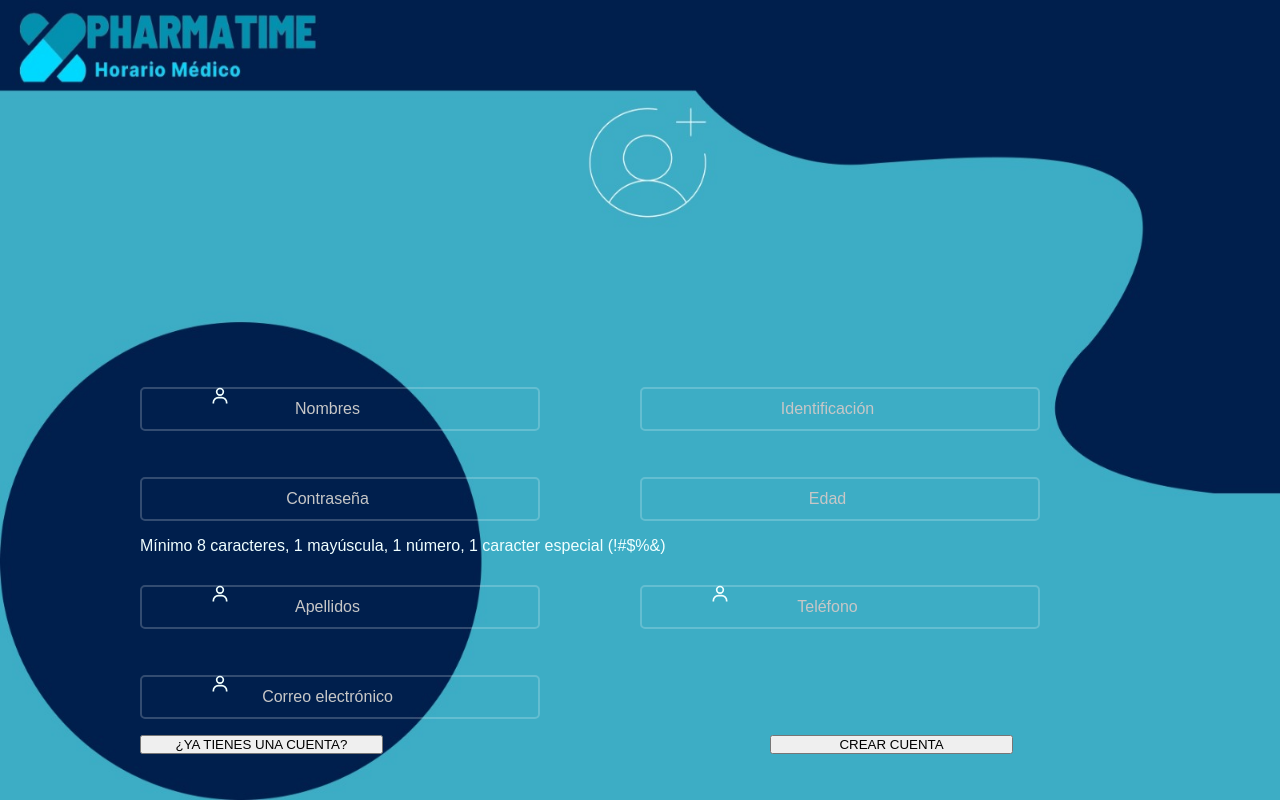
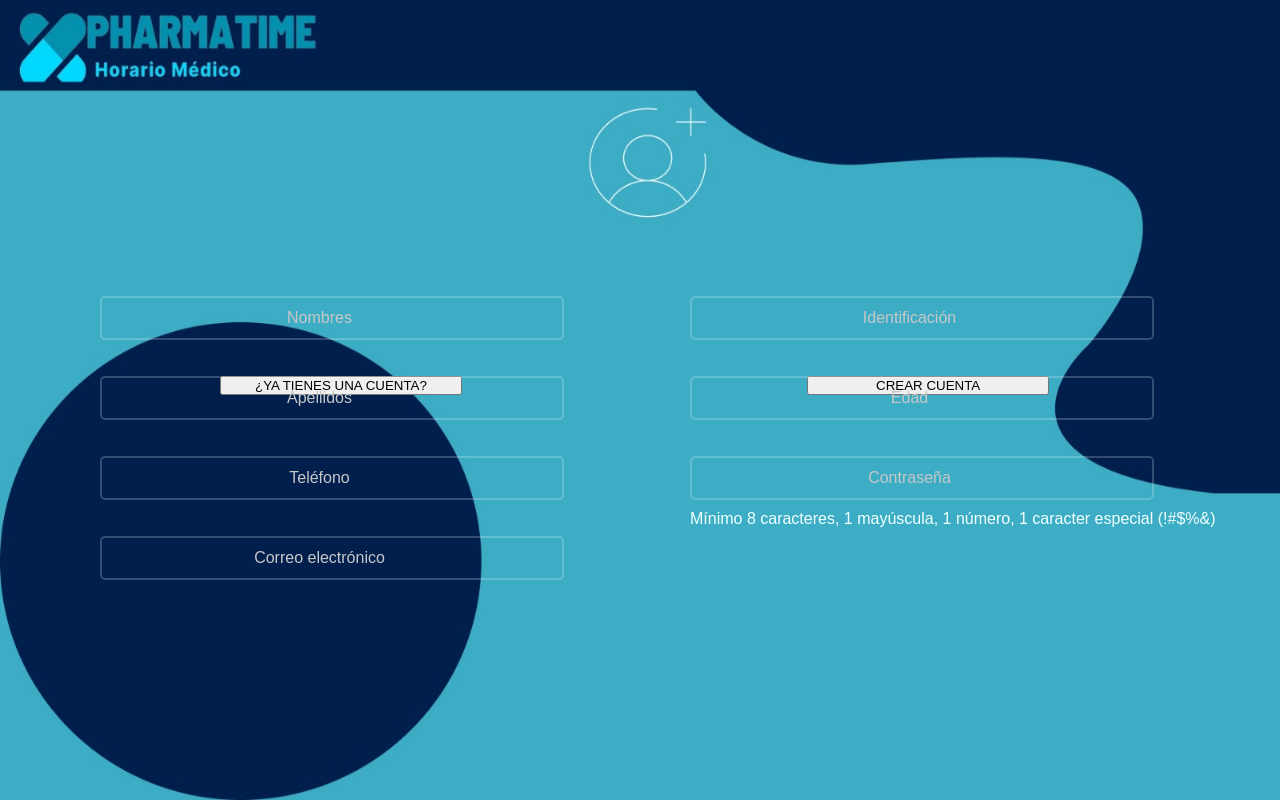
Before and after one commit to KarenRamirez155/PharmatimeFront, a React (Create React App) app: page /Register in a window 1280 px wide. Built offline with nearby package versions, Linux system fonts and the light colour scheme.

Commit message:
Arreglo registro y recuperacion contraseña

```diff
--- a/public/index.html
+++ b/public/index.html
@@ -24,7 +24,7 @@
       work correctly both with client-side routing and a non-root public URL.
       Learn how to configure a non-root public URL by running `npm run build`.
     -->
-    <title>Login Form</title>
+    <title>PharmaTime</title>
   </head>
   <body>
     <noscript>You need to enable JavaScript to run this app.</noscript>
@@ -41,7 +41,7 @@
     -->
   </body>
 
-  <title>Recuperación de Contraseña</title>
+
 </head>
 <body>
   <noscript>You need to enable JavaScript to run this app.</noscript>
--- a/src/App.jsx
+++ b/src/App.jsx
@@ -1,6 +1,7 @@
 import { BrowserRouter as Router, Routes, Route } from "react-router-dom";
 import LoginForm from './Components/LoginForm/LoginForm';
 import Register from './Components/Register/Register';
+import ViewPatient from "./Components/Patient/ViewPatient";
 import RecoverPassword from "./Components/RecoverPassword/RecoverPassword";
 
 
@@ -13,6 +14,7 @@ const App = () => {
                 <Route path="/Login"  element={<LoginForm />} /> {/** ruta de login */}
                 <Route path="/Register" element={<Register />} /> {/** ruta de inicio de la app */}
                 <Route path="/RecoverPassword" element={<RecoverPassword />} /> {/** ruta de recuperación de contraseña */}
+                <Route path="/ViewPatient" element={<ViewPatient />} /> {/** ruta de visualizar paciente */}
             </Routes>
         </Router>
     )
--- a/src/Components/LoginForm/LoginForm.jsx
+++ b/src/Components/LoginForm/LoginForm.jsx
@@ -39,6 +39,8 @@ const LoginForm = () => {
         </body>
 
     )
+
+
 }
 
 export default LoginForm;
--- /dev/null
+++ b/src/Components/Patient/ViewPatient.css
@@ -0,0 +1,110 @@
+@import url('https://fonts.googleapis.com/css2?family=Josefin+Sans:ital,wght@0,100..700;1,100..700&family=Oswald:wght@200..700&display=swap');
+
+#patient1 {
+    font-family: 'Josefine Sans', sans-serif;
+    margin: 0;
+    padding: 0;
+  }
+
+  h1, h2, h3 {
+    text-align: center;
+  }
+
+
+  /* Encabezado */
+  .header {
+    background-color: #007bff;
+    color: #fff;
+    padding: 15px 0;
+    border-bottom: 2px solid gray;
+  }
+
+  .header h1 {
+    margin: 0;
+  }
+
+  .menu {
+    width: 14rem;
+    height: calc(100vh - 52px);
+    border-right: 1px solid gray;
+    ul{
+      list-style: none;
+      padding: 1rem 2rem;
+      li {
+        margin-bottom: 1rem;
+      }
+    }
+  }
+
+  /* Lista de pacientes */
+  .patients {
+    margin-top: 20px;
+  }
+
+  .patients table {
+    width: 100%;
+    border-collapse: collapse;
+  }
+
+  .patients th,
+  .patients td {
+    border: 1px solid #ddd;
+    padding: 8px;
+  }
+
+  .patients th {
+    text-align: left;
+  }
+
+  /* Asignación de medicamentos */
+  .medication-assignment {
+    margin-top: 20px;
+  }
+
+  .medication-assignment form {
+    width: 100%;
+    max-width: 500px;
+    margin: 0 auto;
+  }
+
+  .medication-assignment label {
+    display: block;
+    margin-bottom: 5px;
+  }
+
+  .medication-assignment input,
+  .medication-assignment select {
+    width: 100%;
+    padding: 8px;
+    border: 1px solid #ddd;
+    border-radius: 4px;
+  }
+
+  .medication-assignment button {
+    background-color: #007bff;
+    color: #fff;
+    padding: 10px 20px;
+    border: none;
+    border-radius: 4px;
+    cursor: pointer;
+  }
+
+  /* Horario */
+  .schedule {
+    margin-top: 20px;
+  }
+
+  .schedule table {
+    width: 100%;
+    border-collapse: collapse;
+  }
+
+  .schedule th,
+  .schedule td {
+    border: 1px solid #ddd;
+    padding: 8px;
+  }
+
+  .schedule th {
+    text-align: left;
+}
--- /dev/null
+++ b/src/Components/Patient/ViewPatient.jsx
@@ -0,0 +1,30 @@
+import React from 'react'
+import "./ViewPatient.css";
+
+const ViewPatient = () => {
+  return (
+    <body id='patient1'>
+        <div className='header'>
+
+
+        </div>
+        <div className='menu'>
+            <ul>
+                <li>
+                    <button type='submit'>Pacientes</button>
+                </li>
+                <li>
+                    <button type='submit'>Asignar medicamentos</button>
+                </li>
+                <li>
+                    <button type='submit'>Horario</button>
+                </li>
+            </ul>
+
+
+        </div>
+    </body>
+  )
+}
+
+export default ViewPatient
--- a/src/Components/RecoverPassword/RecoverPassword.css
+++ b/src/Components/RecoverPassword/RecoverPassword.css
@@ -1,19 +1,25 @@
-.wrapper {
+.wrapper2 {
     width: 1050px;
     background: darkblue;
     color: #000000;
     border-radius: 20px;
     padding: 20px 0;
     text-align: center;
+    position: absolute;
+    top: 50%;
+    left: 50%;
+    transform: translate(-50%, -50%);
+    margin: 0 auto;
+
 }
 
-.wrapper h1 {
+.wrapper2 h1 {
     font-size: 36px;
     text-align: center;
     color: rgb(255, 255, 255);
 }
 
-.wrapper .input-box {
+.wrapper2 .input-box {
     position: relative;
     width: 100%;
     height: 90px;
@@ -38,7 +44,7 @@
     color: #c7c7c7;
 }
 
-.wrapper button {
+.wrapper2 button {
     width: 15%;
     height: 45px;
     background: seagreen;
--- a/src/Components/RecoverPassword/RecoverPassword.jsx
+++ b/src/Components/RecoverPassword/RecoverPassword.jsx
@@ -3,7 +3,7 @@ import "./RecoverPassword.css"
 
 const RecoverPassword = () => {
     return(
-        <div className="wrapper">
+        <div className="wrapper2">
             <form action="">
                 <h1>Recuperar Contraseña</h1>
                 <div className="input-box">
--- a/src/Components/Register/Register.css
+++ b/src/Components/Register/Register.css
@@ -3,6 +3,7 @@
     margin: 0;
     padding: 0;
     box-sizing: border-box;
+
 }
 
 #Register1 {
@@ -16,6 +17,9 @@
     background-image: url('../Assets/Fondo-register.jpeg');
     background-size: 100% 100%;
     background-position: center;
+    width: 100%;
+    height: 100%;
+    box-sizing: border-box;
 }
 
 code {
@@ -23,31 +27,64 @@ code {
 }
 
 .wrapper1 {
-    width: 1000px;
-   /* background: green; */
+    display: flex;
+    width: 100%;
+    height: 100%;
     color: azure;
     box-sizing: border-box;
-    margin-top: 300px;
+   /*justify-content: space-between;*/
 
 }
 
-.input-box.left {
+.left-container{
+    display: flex;
+    flex-direction: column;
+    align-items: flex-start;
+    width: 50%;
+    height: 50%;
     float: left;
-    margin-right:200px; /* Espacio entre input-box izquierdo y derecho */
+    margin: 40px 0px -270px;
+    /*margin-top: 10px;*/
 }
 
-.input-box.right {
+.right-container{
+    display: flex;
+    flex-direction: column;
+    align-items: flex-start;
+    width: 50%;
+    height: 50%;
     float: right;
-    margin-left: 200px; /* Espacio entre input-box derecho e izquierdo */
+    margin: 40px 0px -270px;
+    /*margin-top: 10px;*/
 }
-
 
 .wrapper1 .input-box {
     position: relative;
     width: 50%;
     height: 30px;
-    margin: 30px 0;
+    margin: 0px 20px 50px 70px; /*margen inferior para separar las input box*/
+    padding-left: 30px;
+    padding-right: 30px;
 }
+
+.input-box.left {
+    /*float: left;*/
+    margin-right:20px; /* Espacio entre input-box izquierdo y derecho */
+    display: flex;
+    flex-direction: column; /* Coloca los elementos en columna */
+    width: 100%;
+    height: 30px;
+}
+
+.input-box.right {
+    /*float: right;*/
+    margin-left: 20px; /* Espacio entre input-box derecho e izquierdo */
+    display: flex;
+    flex-direction: column; /* Coloca los elementos en columna */
+    width: 100%;
+    height: 30px;
+}
+
 
 .input-box input {
     width: 80%;
@@ -62,6 +99,9 @@ code {
     text-align: center;
     padding: 20px 45px 20px 20px;
     right: 330px;
+    align-items: center;
+    display: flex;
+    box-sizing: border-box;
 
 }
 
@@ -108,25 +148,32 @@ code {
     color: black;
     font-weight: 700;
     margin: 15px 0px;
+    box-sizing: border-box;
 
 }
 .button-container {
+    /*margin-top: 50%;*/
     display: flex;
     justify-content: space-between; /* Alinea los elementos con espaciado entre ellos */
-    width: 90%; /* Opcional: ajusta el ancho del contenedor según sea necesario */
+    width: 70%; /* Opcional: ajusta el ancho del contenedor según sea necesario */
+    margin: 20px 200px 0px;
+    box-sizing: border-box;
 }
 
 .button-container div {
+    box-sizing: border-box;
+    /*margin-top: 50%;*/
     width: 30%; /* Ajusta el ancho de los divs que contienen los botones */
+    margin: 100px 20px 80px 20px;
 }
 
 .button-container button {
     width: 90%; /* Ajusta el ancho de los botones al 100% del div contenedor */
+
 }
-.input-box.right {
-    display: flex;
-    flex-direction: column; /* Coloca los elementos en columna */
-}
+
+
+
 
 .text-below {
     margin-top: 10px; /* Espacio entre el input-box y el texto debajo */
--- a/src/Components/Register/Register.jsx
+++ b/src/Components/Register/Register.jsx
@@ -13,24 +13,10 @@ const Register = () => {
 
                 {/* campos del formulario */}
 
+                <div className="left-container">
                     <div className="input-box left">
                         <input type="text" placeholder="Nombres" required />
                         <BiUser className="icon" />
-                </div>
-                <div className="input-box right">
-                    <input type="text" placeholder="Identificación" required />
-                    <BiUser className="icon" />
-                </div>
-                <div className="input-box right">
-                    <input type="text" placeholder="Edad" required />
-                    <BiUser className="icon" />
-                </div>
-                <div className="input-box right">
-                    <input type="password" placeholder="Contraseña" required />
-                    <BiUser className="icon" />
-                </div>
-                <div className="text-below">
-                    <span>Mínimo 8 caracteres, 1 mayúscula, 1 número, 1 caracter especial (!#$%&)</span>
                     </div>
                     <div className="input-box  left">
                         <input type="text" placeholder="Apellidos" required />
@@ -44,7 +30,25 @@ const Register = () => {
                         <input type="text" placeholder="Correo electrónico" required />
                         <BiUser className="icon" />
                     </div>
+                </div>
+                <div className="right-container">
+                    <div className="input-box right">
+                        <input type="text" placeholder="Identificación" required />
+                        <BiUser className="icon" />
+                    </div>
+                    <div className="input-box right">
+                        <input type="text" placeholder="Edad" required />
+                        <BiUser className="icon" />
+                    </div>
+                    <div className="input-box right">
+                        <input type="password" placeholder="Contraseña" required />
+                        <BiUser className="icon" />
+                        <div className="text-below">
+                        <span>Mínimo 8 caracteres, 1 mayúscula, 1 número, 1 caracter especial (!#$%&)</span>
+                    </div>
+                    </div>
 
+                </div>
                 {/* botones seguidos */}
                 <div class="button-container">
                     <div><button type='submit'>¿YA TIENES UNA CUENTA?</button></div>
```
Also changed, not shown: src/Components/RecoveryPassword/RecoveryPassword.css (deleted), src/Components/RecoveryPassword/RecoveryPassword.jsx (deleted). Lines whose indentation alone changed are shown as unchanged.
